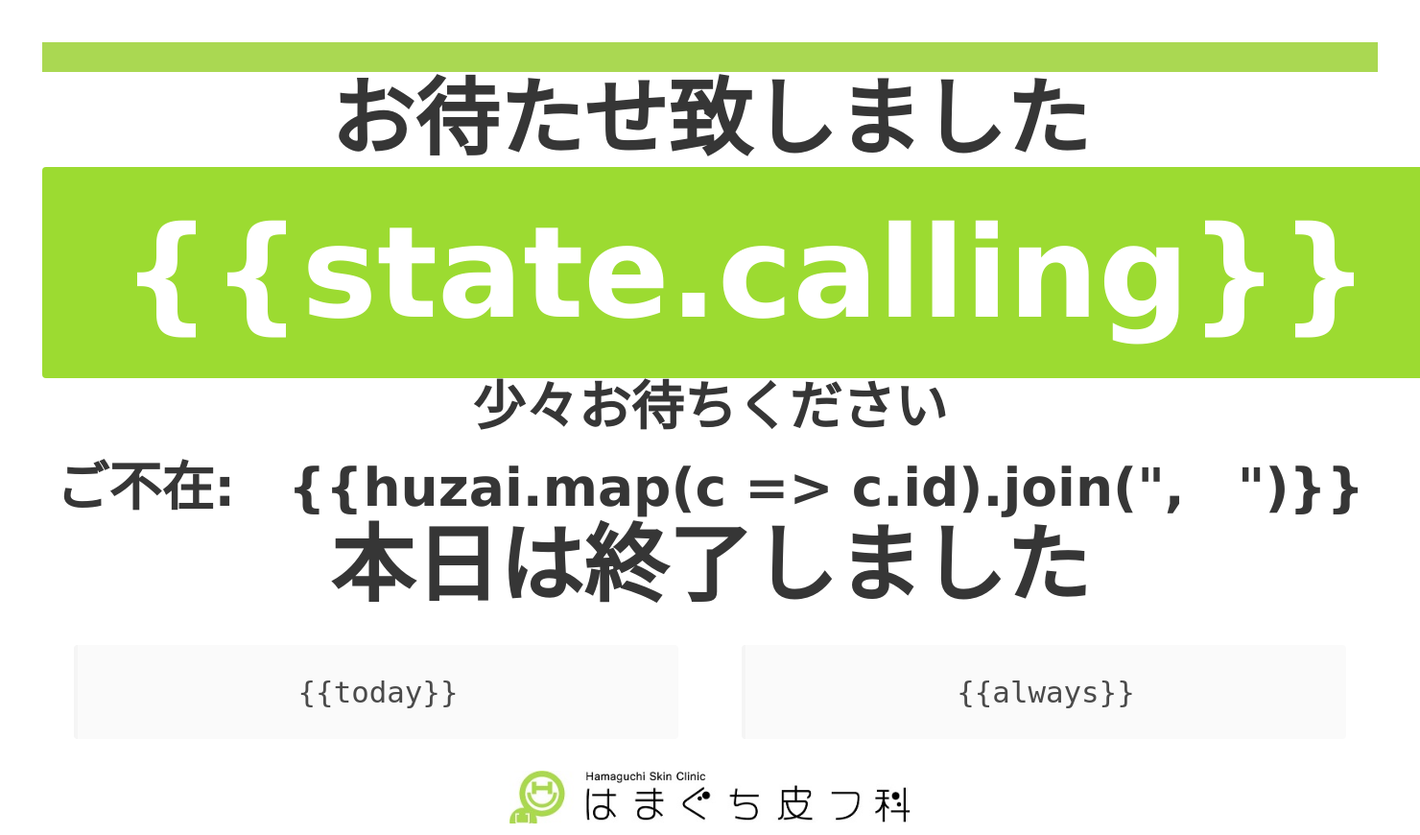
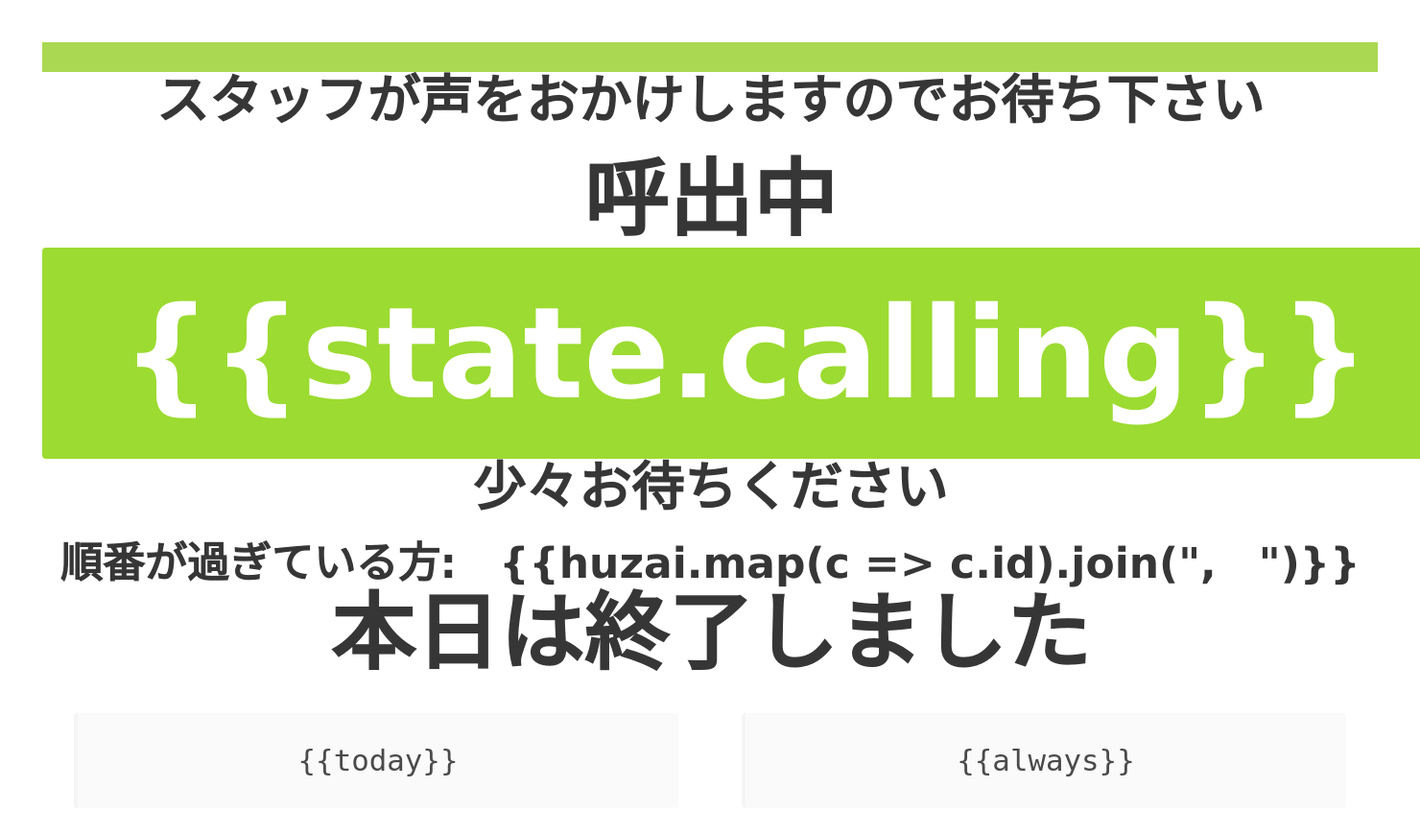
Before and after one commit to miyamonz/simple-reception-system, a PHP site: page /display.php in a window 1480 px wide. Shown: the top 870 px of the page at 96% size. Run offline with PHP 8.4, Linux system fonts and the light colour scheme; some libraries are stand-ins or nearby versions.

Commit message:
画面調整

```diff
--- a/docker/html/display.css
+++ b/docker/html/display.css
@@ -28,3 +28,6 @@ figure.image {
   padding: 0.3rem 0.3rem !important;
 
 }
+.omachi {
+  margin-bottom: 0.5rem !important;
+}
--- a/docker/html/display.html
+++ b/docker/html/display.html
@@ -14,8 +14,9 @@
     <div id="app" style="text-align: center">
 
       <div v-if="state.accepting">
+          <div class="title is-size-5 omachi"> スタッフが声をおかけしますのでお待ち下さい </div>
         <div v-if="state.calling > 0" >
-          <span class="title is-size-3">お待たせ致しました</span><br>
+          <span class="title is-size-3">呼出中</span>
           <span class="title tag is-large is-size-2" style="background: #9cdb31; color:white">
             <span class="is-size-1">{{state.calling}}</span>
           </span>
@@ -24,8 +25,8 @@
           <span class="title is-size-5">少々お待ちください</span>
         </div>
         <div class=" is-size-6" style="margin-top: 0.5rem;">
-          <span v-if="huzai.length > 0" class="title is-size-5" >
-            ご不在:　{{huzai.map(c => c.id).join(",　")}}
+          <span v-if="huzai.length > 0" class="title is-size-6" >
+            順番が過ぎている方:　{{huzai.map(c => c.id).join(",　")}}
           </span> <br>
 
         </div>
```
